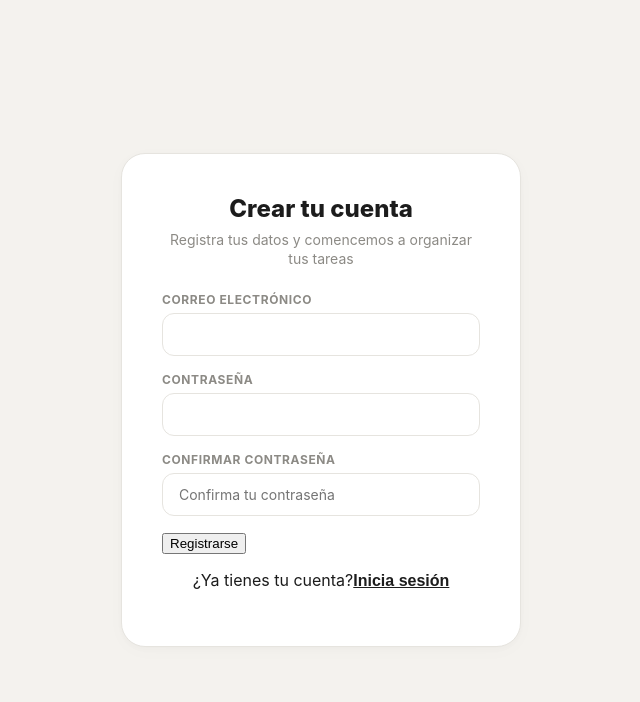
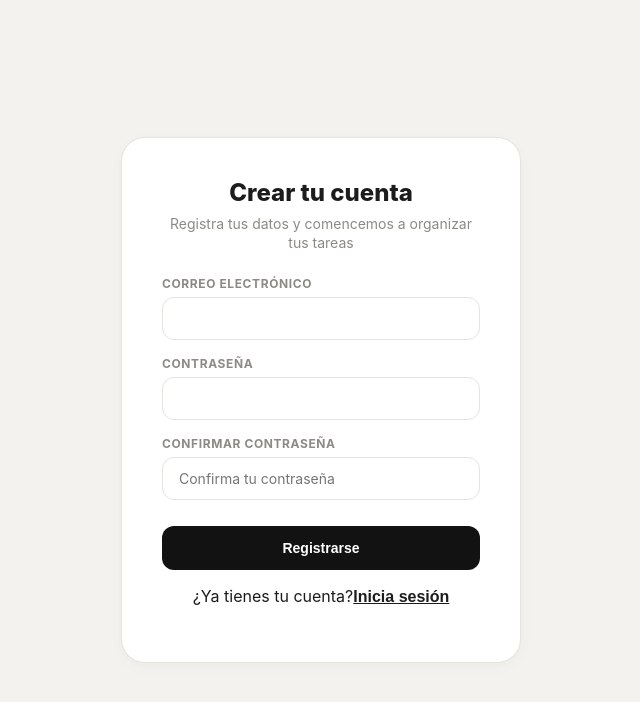
Before and after one commit to ferposadagarcia-maker/MateCod-ToDo-App, a React (Vite) app: page /register in a window 1280 px wide. Shown: the top 702 px of the page, without its empty margins (319-959 px from the left). Built offline with nearby package versions, Linux system fonts and the light colour scheme; no server answers.

Commit message:
Modificación de boton registro y cerrar sesión, cambió de tipo de archivo de img

```diff
--- a/src/pages/DashboardPage.tsx
+++ b/src/pages/DashboardPage.tsx
@@ -47,7 +47,7 @@ function DashboardPage(): JSX.Element {
                         <p className="user-name">{user?.displayName}</p>
                     </div>
                 </div>
-                <button onClick={handleLogout} className="btn-logout">
+                <button onClick={handleLogout} className="logout-btn">
                     Cerrar Sesión
                 </button>
             </header>
--- a/src/pages/LoginPage.tsx
+++ b/src/pages/LoginPage.tsx
@@ -3,7 +3,7 @@ import { useAuth } from "../features/auth/Authenticator";
 import { useNavigate } from "react-router-dom";
 import { getAuthErrorMessage } from "../features/auth/authErrors";
 import "./LoginPage.css";
-import illustration from "../assets/login-illustration.png"
+import illustration from "../assets/login-illustration.webp"
 
 function LoginPage(): JSX.Element {
     const { signIn, signInWithGoogle } = useAuth();
--- a/src/pages/RegisterPage.tsx
+++ b/src/pages/RegisterPage.tsx
@@ -3,7 +3,6 @@ import { createUserWithEmailAndPassword } from "firebase/auth";
 import { auth } from "../services/firebase";
 import { useNavigate } from "react-router-dom";
 import "./RegisterPage.css";
-
 
 function RegisterPage(): JSX.Element {
     const [email, setEmail] = useState("");
@@ -92,7 +91,7 @@ function RegisterPage(): JSX.Element {
                         />
                     </div>
 
-                    <button onClick={handleRegister} className="register-submit-button" disabled={isRegistering}>
+                    <button type="submit" className="register-submit-btn" disabled={isRegistering}>
                         {isRegistering ? "Registrando..." : "Registrarse"}
                     </button>
                 </form>
```
Also changed, not shown: src/assets/login-illustration.webp (added), 1 other file (tests, documents, lock files or other folders).
